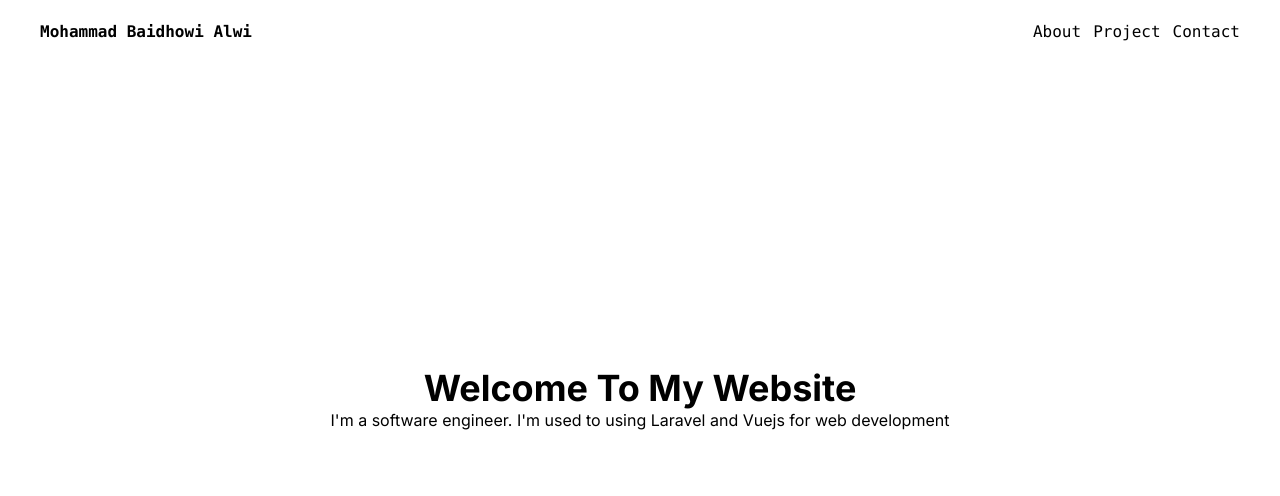
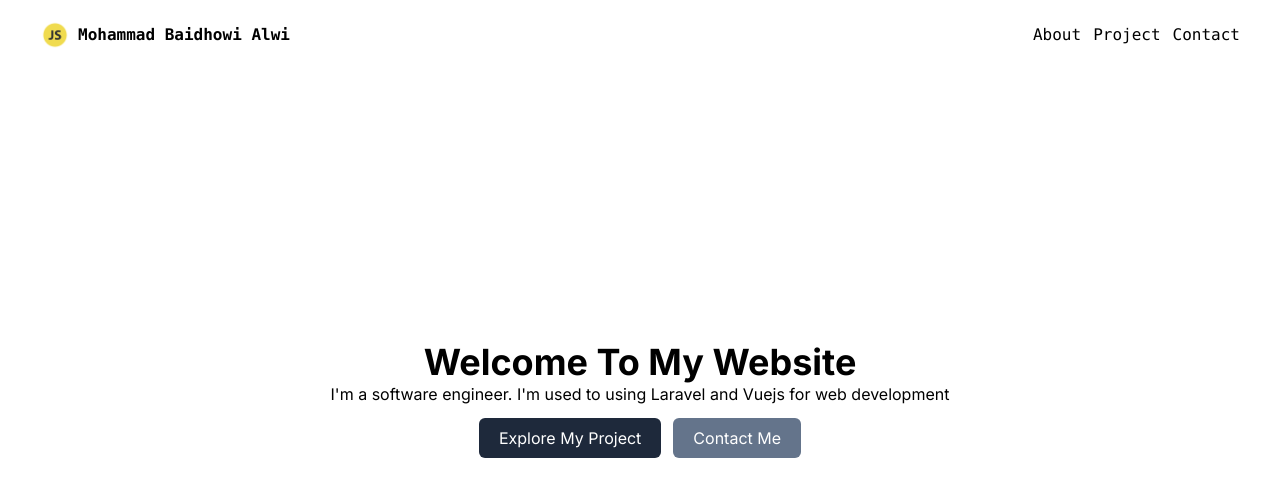
Before and after one commit to ddrag23/new-portofolio, a Next.js app: page / in a window 1280 px wide. Shown: the top 496 px of the page. Built offline with nearby package versions, Linux system fonts and the light colour scheme.

Commit message:
:hammer: add: button in home page

```diff
--- a/src/components/Navbar.tsx
+++ b/src/components/Navbar.tsx
@@ -1,14 +1,16 @@
 "use client"
 import { NAVBAR_ITEMS } from "@/constant/navbar";
 import clsx from "clsx";
+import Image from "next/image";
 import Link from "next/link";
 import { usePathname } from "next/navigation";
 export default function Navbar() {
     const pathname = usePathname()
     return <>
-        <nav className="w-full py-5 px-5 md:px-10 md:flex justify-between font-mono fixed z-10 bg-white hidden">
-            <Link href="/" className="font-bold">Mohammad Baidhowi Alwi</Link>
-            <div className="md:flex md:gap-3 hidden">
+        <nav className="w-full py-5 px-5 md:px-10 md:flex justify-between items-center font-mono fixed z-10 bg-white hidden">
+            <Link href="/" className="font-bold flex items-center gap-2"><Image
+                width={30} height={30} alt="profile" src="/icon/js.png" className="rounded-full" /><span>Mohammad Baidhowi Alwi</span></Link>
+            <div className="md:flex md:gap-3 hidden items-center">
                 {NAVBAR_ITEMS.map((item, key) => {
                     const isActivePage = pathname == item.pathname
                     return <Link href={item.pathname} key={key} className={clsx(isActivePage && "font-bold")}>{item.title}</Link>
--- a/src/components/Personal.tsx
+++ b/src/components/Personal.tsx
@@ -1,8 +1,15 @@
+import Image from "next/image";
+import Link from "next/link";
+
 export default function Personal() {
     return <>
         <div className="flex items-center content-center justify-center flex-col h-full fixed w-full">
             <h1 className="text-4xl font-bold mx-5">Welcome To My Website</h1>
             <p className="mx-5">I'm a software engineer. I'm used to using Laravel and Vuejs for web development</p>
+            <div className="mt-3 flex gap-3 flex-col md:flex-row w-full justify-center">
+                <Link className="bg-slate-800 px-5 py-2 rounded-md text-white mx-5 md:mx-0" href="/project">Explore My Project</Link>
+                <Link className="bg-slate-500 px-5 py-2 rounded-md text-white mx-5 md:mx-0" href="/contact">Contact Me</Link>
+            </div>
         </div>
     </>
 }
```
